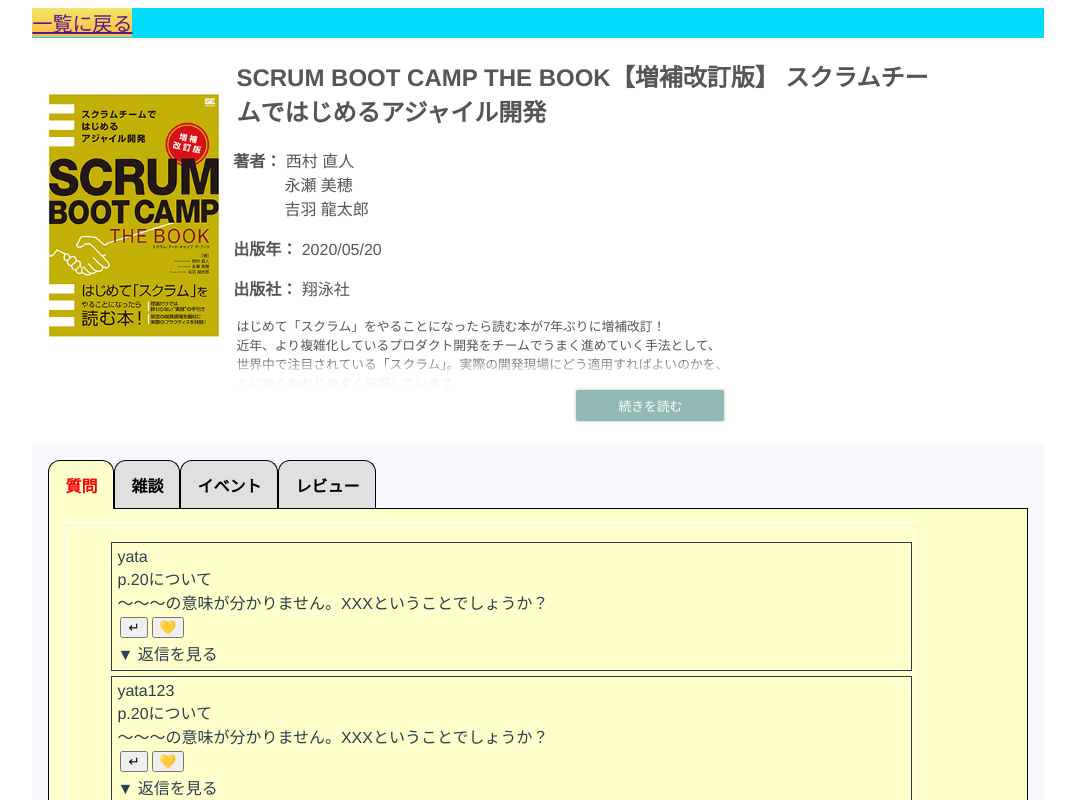
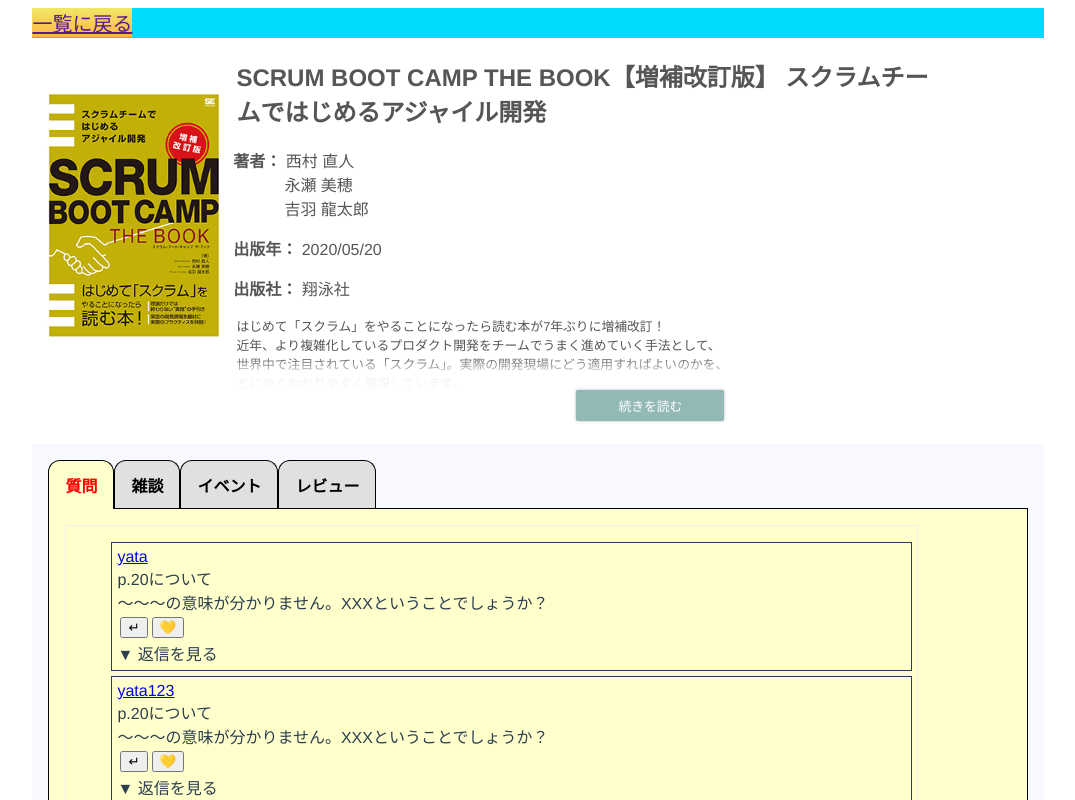
Before and after one commit to R-Yoshikawa/muscle-alchol, a Vue app: page / in a window 1280 px wide. Shown: the top 800 px of the page, without its empty margins (102-1177 px from the left). Built offline with nearby package versions, Linux system fonts and the light colour scheme.

Commit message:
introduce vue-router

```diff
--- a/package.json
+++ b/package.json
@@ -18,6 +18,7 @@
     "babel-eslint": "^10.1.0",
     "eslint": "^6.7.2",
     "eslint-plugin-vue": "^6.2.2",
+    "vue-router": "^3.5.3",
     "vue-template-compiler": "^2.6.11"
   },
   "eslintConfig": {
--- a/src/App.vue
+++ b/src/App.vue
@@ -1,16 +1,16 @@
 <template>
   <div id="app">
-    <Book />
+    <router-view></router-view>
   </div>
 </template>
 
 <script>
-import Book from "./components/Book.vue";
+//import Book from "./components/Book.vue";
 
 export default {
   name: "App",
   components: {
-    Book,
+    //Book,
   },
 };
 </script>
--- a/src/components/BookThread.vue
+++ b/src/components/BookThread.vue
@@ -30,7 +30,10 @@
               :key="indexThread"
             >
               <div class="subtitle">
-                <div>{{ thread.name }}</div>
+                <router-link to="/Mypage">
+                  <div>{{ thread.name }}</div>
+                </router-link>
+
                 <div>{{ thread.title }}</div>
                 <div>{{ thread.content }}</div>
                 <table>
--- /dev/null
+++ b/src/components/Mypage.vue
@@ -0,0 +1,11 @@
+<template>
+  <div>
+    <p>これがマイページ</p>
+  </div>
+</template>
+
+<script>
+export default {};
+</script>
+
+<style></style>
--- a/src/main.js
+++ b/src/main.js
@@ -1,8 +1,10 @@
-import Vue from 'vue'
-import App from './App.vue'
+import Vue from "vue";
+import App from "./App.vue";
+import router from "./router";
 
-Vue.config.productionTip = false
+Vue.config.productionTip = false;
 
 new Vue({
-  render: h => h(App),
-}).$mount('#app')
+  router,
+  render: (h) => h(App),
+}).$mount("#app");
--- /dev/null
+++ b/src/router.js
@@ -0,0 +1,13 @@
+import Vue from "vue";
+import Router from "vue-router";
+import Book from "./components/Book.vue";
+import Mypage from "./components/Mypage.vue";
+Vue.use(Router);
+
+export default new Router({
+  mode: "history",
+  routes: [
+    { path: "/", name: "Book", component: Book },
+    { path: "/mypage", name: "Mypage", component: Mypage },
+  ],
+});
```
Also changed, not shown: 1 other file (tests, documents, lock files or other folders).
